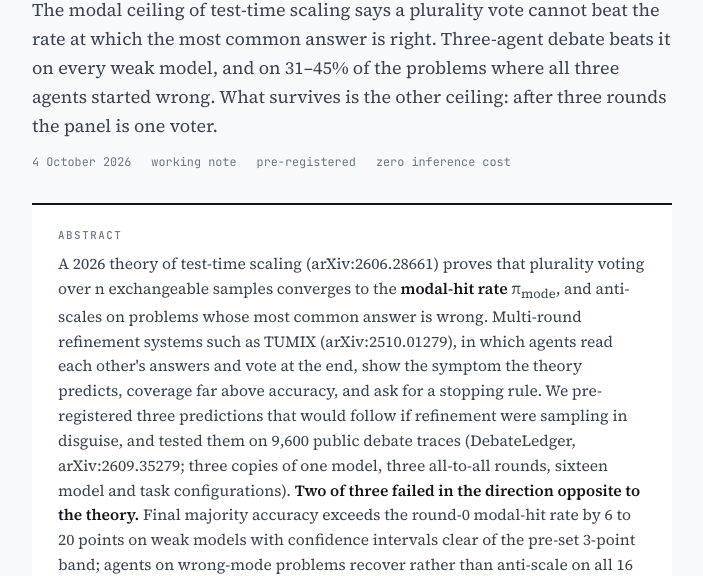
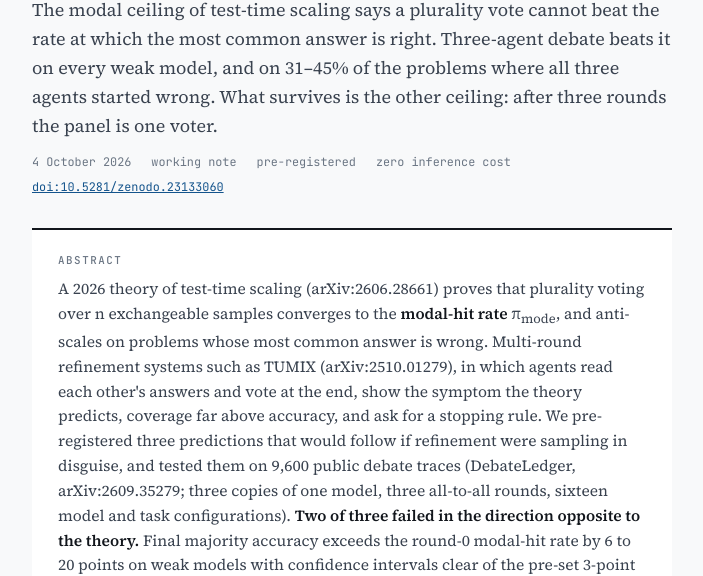
Before and after one commit to Alatip/alatip.github.io, a plain HTML site: page debate-is-not-sampling/index.html in a window 1280 px wide. Shown: the part 193-769 px from the top of the page, without its empty margins (288-991 px from the left). Drawn offline with Linux system fonts and the light colour scheme.

Commit message:
debate-is-not-sampling: Zenodo DOI in byline, cite line, index
Co-Authored-By: Claude Fable 5.1 <noreply@anthropic.com>

```diff
--- a/debate-is-not-sampling/index.html
+++ b/debate-is-not-sampling/index.html
@@ -124,7 +124,7 @@ hr.r{border:none; border-top:1px solid var(--rule); margin:0}
     <h1 style="margin-top:.5em">Debate Is Not Sampling</h1>
     <p style="margin-top:.6em; font-size:1.12rem; color:var(--ink2)">The modal ceiling of test-time scaling says a plurality vote cannot beat the rate at which the most common answer is right. Three-agent debate beats it on every weak model, and on 31–45% of the problems where all three agents started wrong. What survives is the other ceiling: after three rounds the panel is one voter.</p>
     <div class="byline">
-      <span>4 October 2026</span><span>working note</span><span>pre-registered</span><span>zero inference cost</span>
+      <span>4 October 2026</span><span>working note</span><span>pre-registered</span><span>zero inference cost</span><span><a href="https://doi.org/10.5281/zenodo.23133060">doi:10.5281/zenodo.23133060</a></span>
     </div>
     <div class="abstract">
       <span class="eyebrow">Abstract</span>
@@ -380,6 +380,7 @@ hr.r{border:none; border-top:1px solid var(--rule); margin:0}
   <div class="col">
     <div class="sec-head"><div class="sec-num">8</div><h2>Reproduction</h2></div>
     <p>Code, pre-registration and every reported number: <a href="https://github.com/Alatip/tech-note-4">Alatip/tech-note-4</a>. One numpy script plus two post-hoc scripts, no scipy, no API calls; the full run with a 2,000-resample bootstrap over sixteen files takes about fifteen seconds. Data: the open tier of <code>XINLI1997/DebateLedger</code> on Hugging Face (CC-BY 4.0, snapshot of 30 September 2026), fetched by <code>data/fetch.sh</code>. If TUMIX releases per-agent, per-round logs, the same three statistics apply with n = 15 and up to six rounds, and this note will be updated with the numbers on the system the bridge was actually about.</p>
+    <p style="margin-top:1.1em">Archived with a DOI: <a href="https://doi.org/10.5281/zenodo.23133060">10.5281/zenodo.23133060</a>. Cite as: Latipov, A. (2026). <em>Debate Is Not Sampling</em>. Zenodo. https://doi.org/10.5281/zenodo.23133060</p>
   </div>
 </section>
 
```
Also changed, not shown: index.html (+1 -1 lines).
